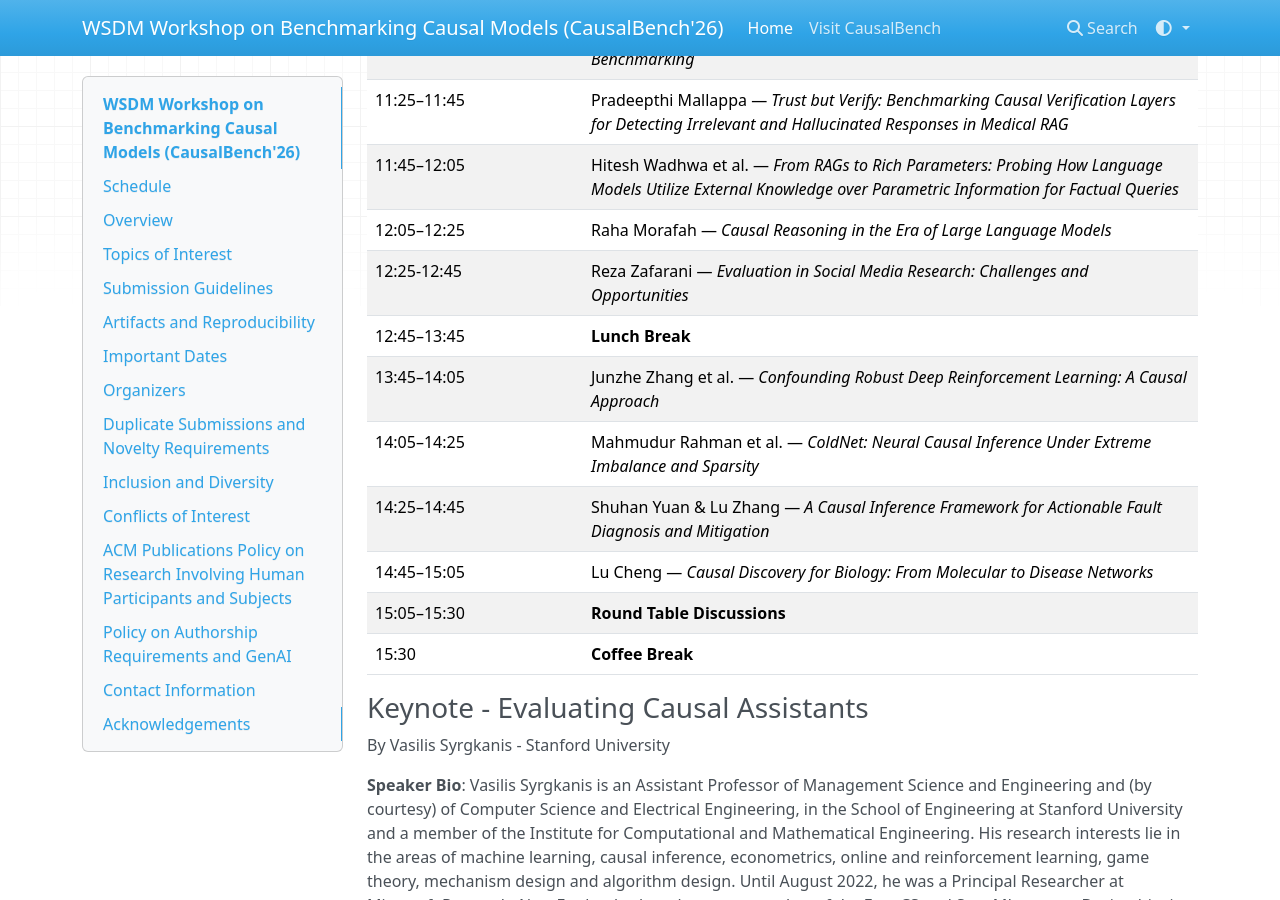
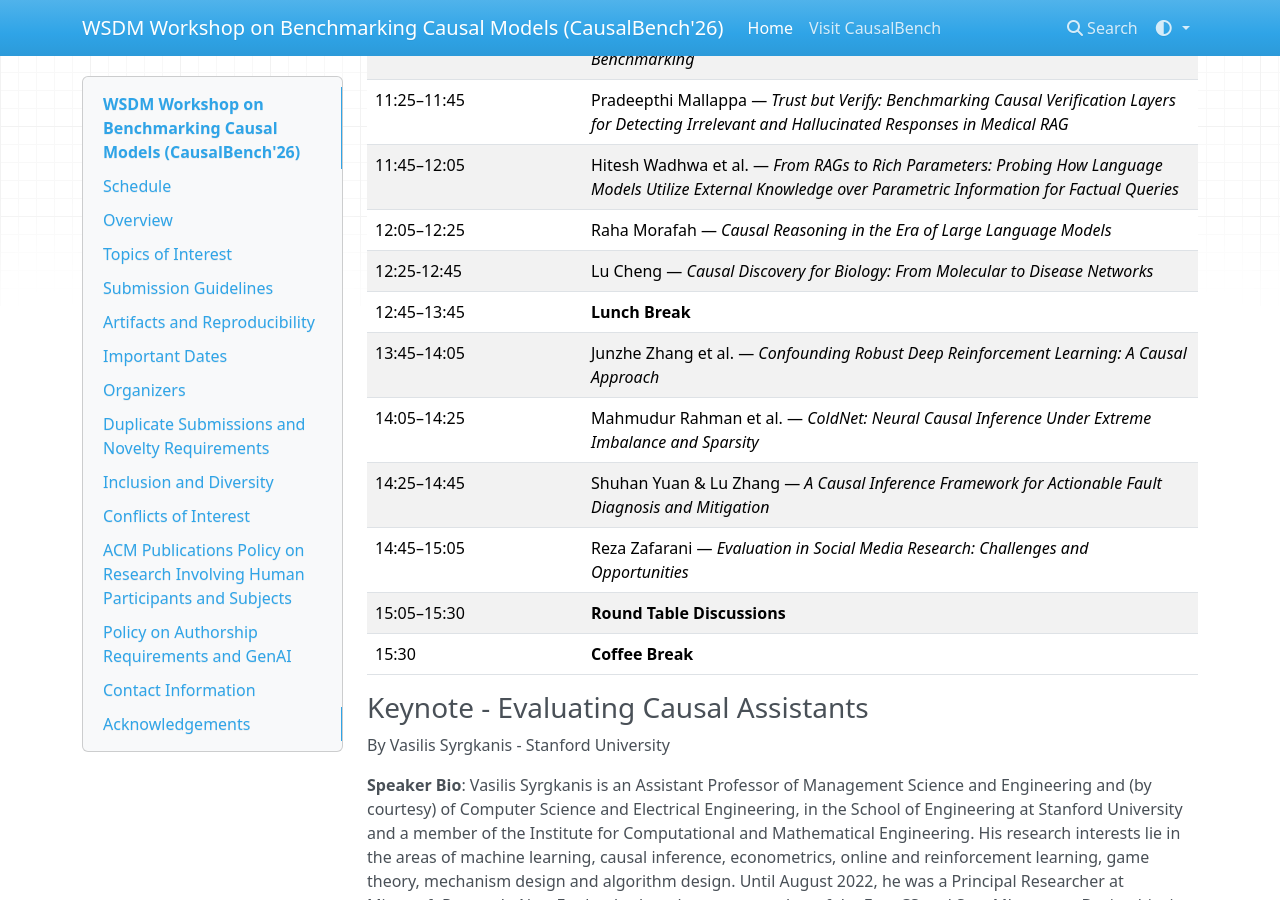
Before and after one commit to CausalBenchOrg/CausalBench-WSDM26, an MkDocs documentation site: the page built from docs/index.md, in a window 1280 px wide and 900 px high, scrolled down 799 px. Built offline with MkDocs 1.6.1, drawn with Linux system fonts in a browser that asks for light colours; nearby versions of some CDN libraries.

```diff
--- a/docs/index.md
+++ b/docs/index.md
@@ -20,12 +20,12 @@ The workshop will take place during [WSDM'26](https://wsdm-conference.org/2026/)
 | 11:25–11:45   | Pradeepthi Mallappa — *Trust but Verify: Benchmarking Causal Verification Layers for Detecting Irrelevant and Hallucinated Responses in Medical RAG* |
 | 11:45–12:05   | Hitesh Wadhwa et al. — *From RAGs to Rich Parameters: Probing How Language Models Utilize External Knowledge over Parametric Information for Factual Queries* |
 | 12:05–12:25   | Raha Morafah — *Causal Reasoning in the Era of Large Language Models* |
-| 12:25-12:45   | Reza Zafarani — *Evaluation in Social Media Research: Challenges and Opportunities* |
+| 12:25-12:45   |  Lu Cheng — *Causal Discovery for Biology: From Molecular to Disease Networks* |
 | 12:45–13:45   | **Lunch Break** |
 | 13:45–14:05   | Junzhe Zhang et al. — *Confounding Robust Deep Reinforcement Learning: A Causal Approach* |
 | 14:05–14:25   | Mahmudur Rahman et al. — *ColdNet: Neural Causal Inference Under Extreme Imbalance and Sparsity* |
 | 14:25–14:45   | Shuhan Yuan & Lu Zhang — *A Causal Inference Framework for Actionable Fault Diagnosis and Mitigation* |
-| 14:45–15:05   | Lu Cheng — *Causal Discovery for Biology: From Molecular to Disease Networks* |
+| 14:45–15:05   | Reza Zafarani — *Evaluation in Social Media Research: Challenges and Opportunities* |
 | 15:05–15:30   | **Round Table Discussions** |
 | 15:30   | **Coffee Break** |
 
```
